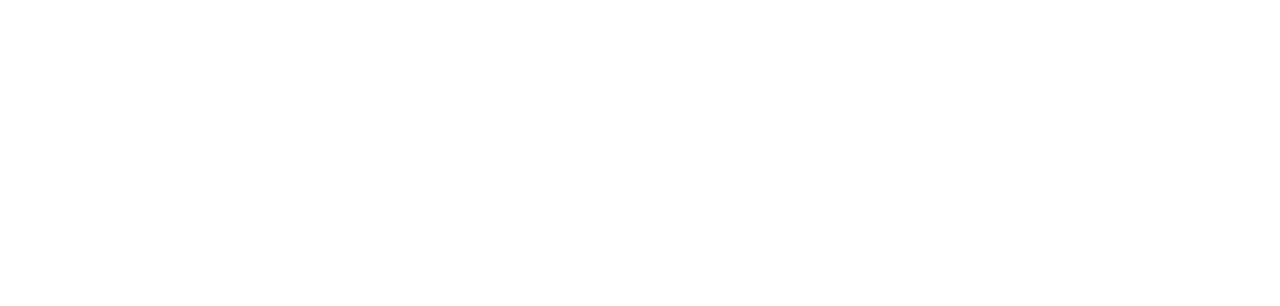
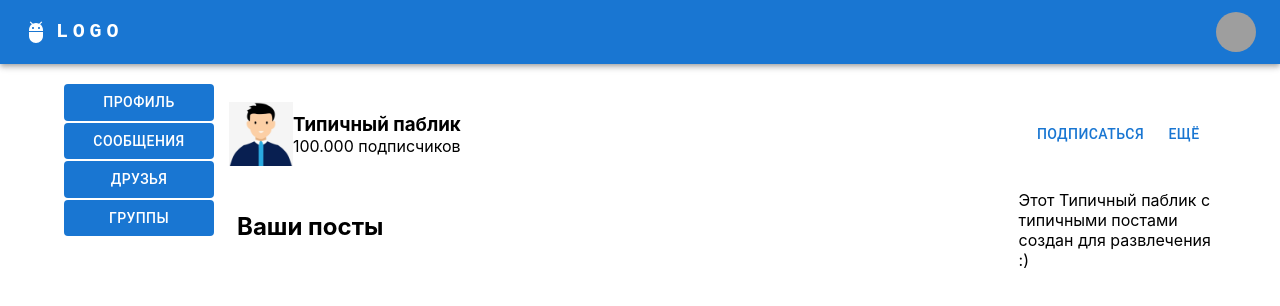
Before and after one commit to samthezpub/prepodov.net-frontend, a React (Create React App) app: page /group/1 in a window 1280 px wide. Before the commit this address had no page. Shown: the top 306 px of the page. Built offline with nearby package versions, Linux system fonts and the light colour scheme; grey boxes are pictures that could not be loaded.

Commit message:
Набросок из названия, кнопочек, постов получаемых по FetchAPI и описания без стилизации

```diff
--- a/src/App.js
+++ b/src/App.js
@@ -5,6 +5,7 @@
 import {Profile} from './Components/Profile'
 import { Friends } from './Components/Friends';
 import { Groups } from './Components/Groups';
+import { GetGroup } from './Components/GetGroup';
 
 
 function App() {
@@ -15,6 +16,7 @@
         <Route path='/profile' Component={Profile}></Route>
         <Route path='/friends' Component={Friends}></Route>
         <Route path='/groups' Component={Groups}></Route>
+        <Route path='/group/:id' Component={GetGroup}></Route>
       </Routes>
     </BrowserRouter>
   );
--- /dev/null
+++ b/src/CSS/GetGroup.css
@@ -0,0 +1,7 @@
+.center_block h3{
+    margin: 0;
+}
+
+.center_block p{
+    margin: 0;
+}
--- /dev/null
+++ b/src/Components/GetGroup.js
@@ -0,0 +1,121 @@
+import { Button, Container, IconButton, Paper, TextField } from '@mui/material';
+import { Nav } from '../Utils/Nav';
+import { SideBar } from '../Utils/SideBar';
+import { useParams } from 'react-router-dom';
+import SendIcon from '@mui/icons-material/Send';
+import like from '../Images/like.svg';
+import repost from '../Images/repost.svg';
+
+import '../CSS/GetGroup.css';
+import standartavatar from '../Images/standartavatar.jpg';
+
+export function GetGroup(params) {
+
+    const { id } = useParams();
+
+    let group;
+
+    function getGroupById(id) {
+
+    }
+
+    return (
+        <div>
+            <Nav></Nav>
+            <Container style={{ display: "flex", marginTop: "20px", minHeight: "90vh" }}>
+                <SideBar></SideBar>
+
+                <main style={{ width: "100%" }}>
+                    <div className='center_block' style={{ display: "flex", alignItems: "center", justifyContent: "space-between", width: "100%", height: "100px" }}>
+                        <div className='left' style={{ display: "flex", alignItems: "center" }}>
+                            <div className='img' style={{ width: "64px", height: "64px" }}>
+                                <img src={standartavatar} width={"64px"} height={"64px"}></img>
+                            </div>
+                            <div className='info'>
+                                <h3 className='public_name'>Типичный паблик</h3>
+                                <p>100.000 подписчиков</p>
+                            </div>
+                        </div>
+
+                        <div className='right'>
+                            <div className='buttons'>
+                                <Button>Подписаться</Button>
+                                <Button>Ещё</Button>
+                            </div>
+                        </div>
+                    </div>
+
+                    <div className='left-right_blocks' style={{display:"flex", alignItems:"center", justifyContent:"space-between"}}>
+
+                        <div className='blocks_left' style={{width:"70%"}}>
+                            <div className='posts'>
+                                <div className='posts' style={{ boxSizing: "border-box" }}>
+                                    <div style={{ height: "100%", backgroundColor: "white", padding: "8px", marginBottom: "8px" }}>
+                                        <h2>Ваши посты</h2>
+                                    </div>
+                                    {group && group.posts.map((post, index) => {
+                                        return (
+                                            <div className='post' key={index} style={{ height: "100%", backgroundColor: "white", padding: "8px", marginBottom: "10px" }}>
+                                                <div className='creator' style={{ display: 'flex', alignItems: "center", marginBottom: "8px" }}>
+                                                    <div className='left' style={{ height: "48px", width: "48px", marginRight: "5px" }}>
+                                                        <img src={standartavatar} style={{ height: "48px", width: "48px", borderRadius: "100px" }}></img>
+                                                    </div>
+
+                                                    <div className='right'>
+                                                        <p className='name'>{group.username}</p>
+                                                        <p className='date'>{post.postedAtFormatted}</p>
+                                                    </div>
+                                                </div>
+
+                                                <div className='content' style={{ marginBottom: "8px" }}>
+                                                    <div className='avatar_cover' style={{ display: "flex", justifyContent: "center", width: "100%", height: "100%" }}>
+                                                        <p>{post.content}</p>
+                                                    </div>
+                                                </div>
+
+                                                <div className='actions' style={{ display: "flex", marginBottom: "8px" }}>
+                                                    <div className='like_container item' style={{ display: "flex", alignItems: "center" }}>
+                                                        <img className='like' src={like} style={{ marginRight: "4px" }}></img>
+                                                        <span className='like_counter'>{post.likes}</span>
+                                                    </div>
+                                                    <div className='repost_container item' style={{ display: "flex", alignItems: "center" }}>
+                                                        <img className='repost' src={repost}></img>
+                                                        <span className='repost_counter'>{post.reposts}</span>
+                                                    </div>
+
+                                                </div>
+
+                                                <div className='comments' style={{ display: "flex", marginBottom: "8px" }}>
+                                                    <form method='post'>
+                                                        <TextField
+                                                            id="outlined-multiline-flexible"
+                                                            label="Написать комментарий"
+                                                            className='comment_input'
+                                                            multiline
+                                                            maxRows={1}
+                                                        />
+                                                        <IconButton type='submit' className='submit_button' variant="contained">
+                                                            <SendIcon></SendIcon>
+                                                        </IconButton>
+                                                    </form>
+                                                </div>
+                                            </div>
+                                        )
+                                    })}
+
+                                </div>
+                            </div>
+                        </div>
+
+
+                        <div className='blocks_right' style={{width:"20%"}}>
+                            <div className='about'>
+                                Этот Типичный паблик с типичными постами создан для развлечения :)
+                            </div>
+                        </div>
+                    </div>
+                </main>
+            </Container >
+        </div >
+    )
+}
```
